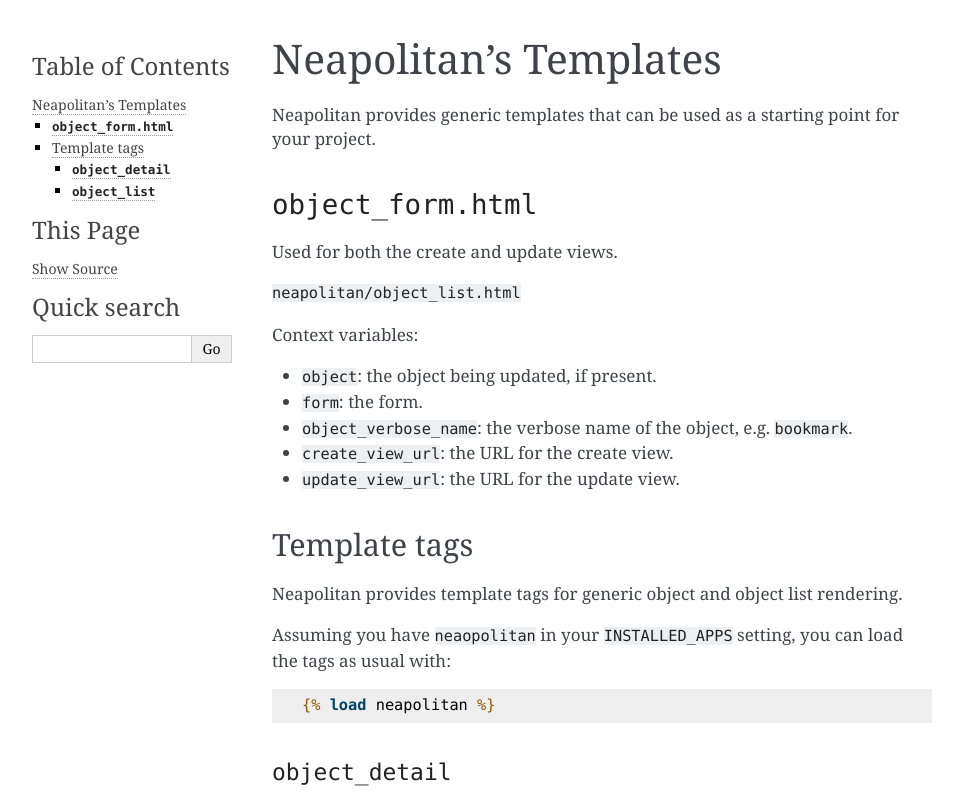
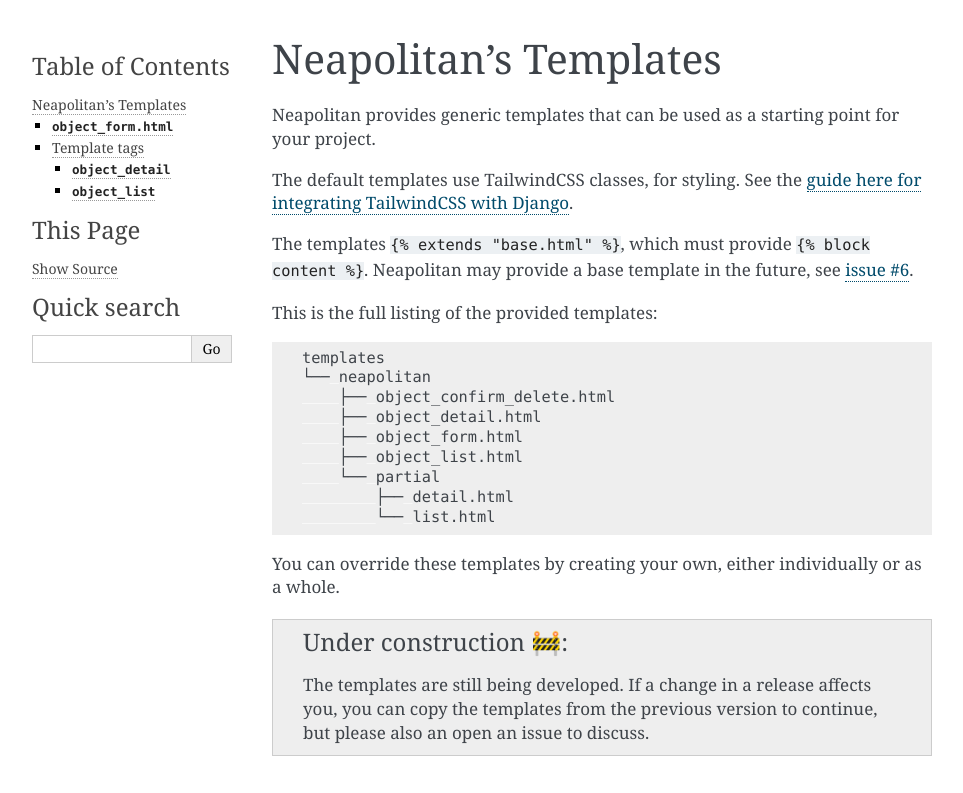
Before and after one commit to carltongibson/neapolitan, a Sphinx documentation site: the page built from docs/source/templates.rst, in a window 1280 px wide, cut to the strip 0-793 px from the top of the page. Shown: the whole strip, without its empty margins (148-1111 px from the left). Built offline with Sphinx 7.4.7, drawn with Linux system fonts in a browser that asks for light colours.

Commit message:
Added introductory block to templates docs.
Refs #6.

```diff
--- a/docs/source/templates.rst
+++ b/docs/source/templates.rst
@@ -4,6 +4,38 @@ Neapolitan's Templates
 
 Neapolitan provides generic templates that can be used as a starting point for
 your project.
+
+The default templates use TailwindCSS classes, for styling. See the `guide here
+for integrating TailwindCSS with Django <TwD>`_.
+
+.. _TwD : https://noumenal.es/notes/tailwind/django-integration/
+
+The templates ``{% extends "base.html" %}``, which must provide
+``{% block content %}``. Neapolitan may provide a base template in the future,
+see `issue #6 <https://github.com/carltongibson/neapolitan/issues/6>`_.
+
+This is the full listing of the provided templates:
+
+.. code-block:: shell
+
+    templates
+    └── neapolitan
+        ├── object_confirm_delete.html
+        ├── object_detail.html
+        ├── object_form.html
+        ├── object_list.html
+        └── partial
+            ├── detail.html
+            └── list.html
+
+You can override these templates by creating your own, either individually or as
+a whole.
+
+.. admonition:: Under construction 🚧
+
+    The templates are still being developed. If a change in a release affects
+    you, you can copy the templates from the previous version to continue, but
+    please also an open an issue to discuss.
 
 
 ``object_form.html``
```
